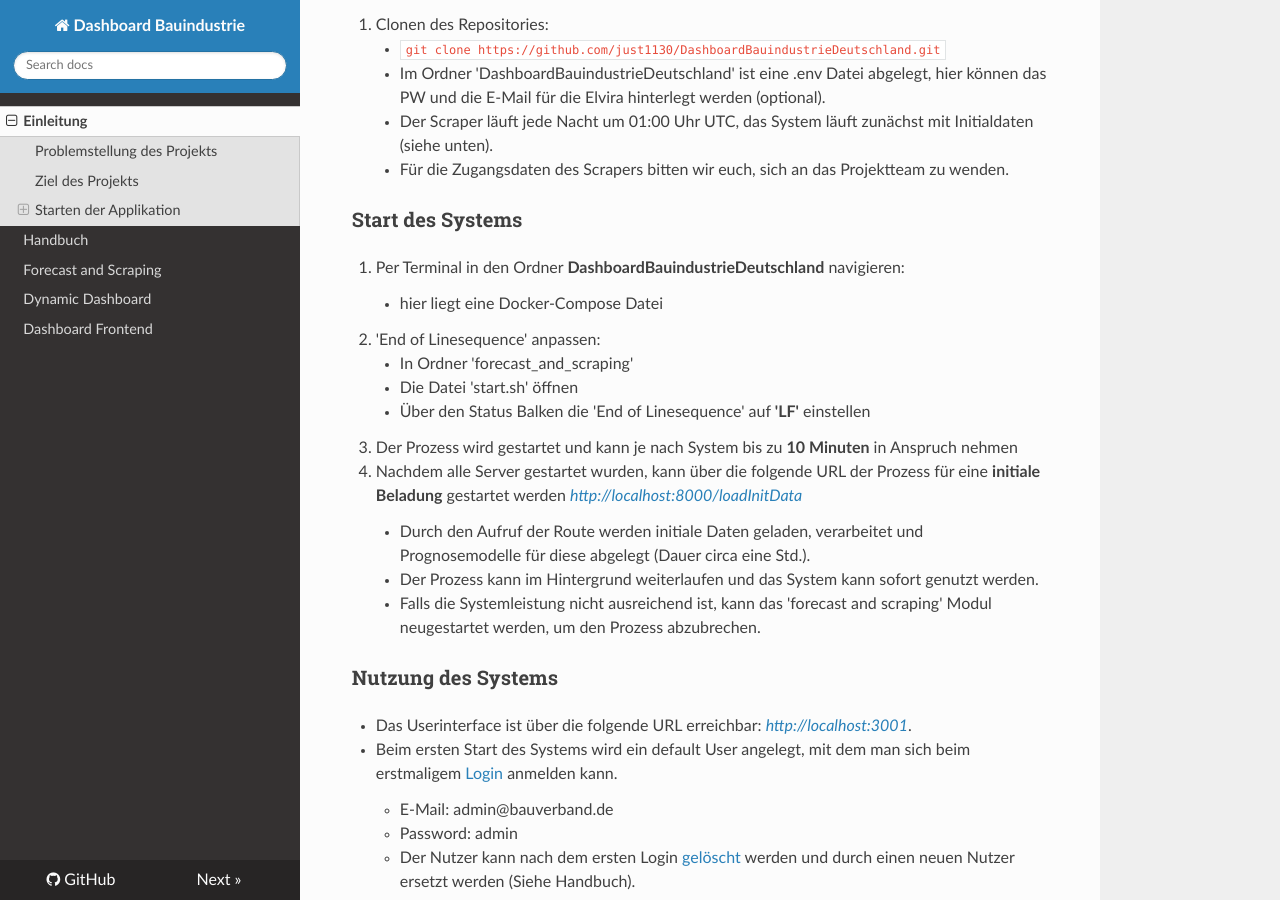
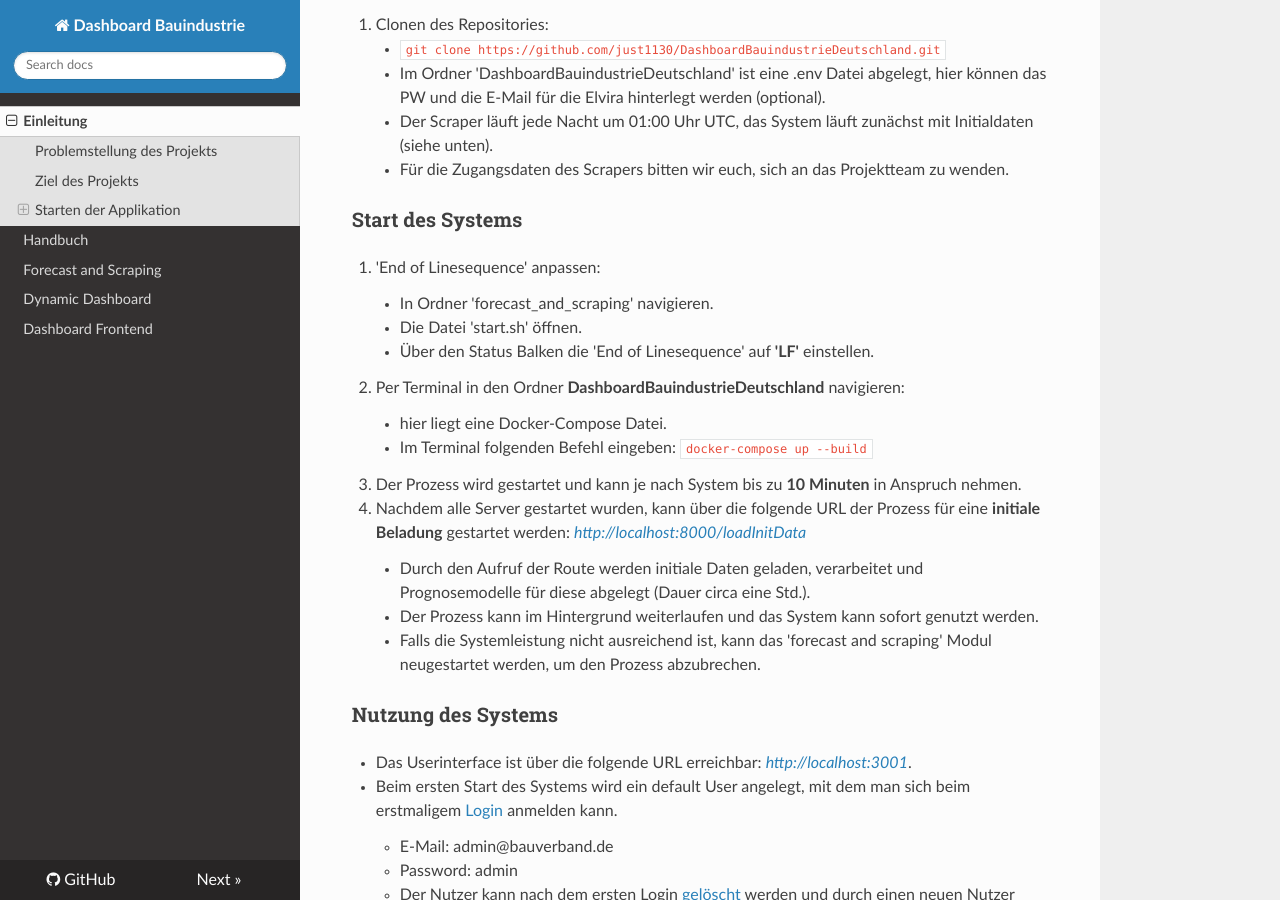
Before and after one commit to just1130/dashboardDoc, an MkDocs documentation site: the page built from docs/index.md, in a window 1280 px wide and 900 px high, scrolled down 1699 px. Built offline with MkDocs 1.6.1, drawn with Linux system fonts in a browser that asks for light colours; nearby versions of some CDN libraries.

Commit message:
Update index.md

```diff
--- a/docs/index.md
+++ b/docs/index.md
@@ -37,15 +37,17 @@ Für die Ausführung des Programmes ist es notwendig, Dockerdesktop (bzw. Docker
     - Für die Zugangsdaten des Scrapers bitten wir euch, sich an das Projektteam zu wenden.
 
 ### **Start des Systems**
+2. 'End of Linesequence' anpassen:
+    - In Ordner 'forecast_and_scraping' navigieren.
+    - Die Datei 'start.sh' öffnen.
+    - Über den Status Balken die 'End of Linesequence' auf **'LF'** einstellen.
 
-2. Per Terminal in den Ordner **DashboardBauindustrieDeutschland** navigieren:
-    - hier liegt eine Docker-Compose Datei
-3. 'End of Linesequence' anpassen:
-    - In Ordner 'forecast_and_scraping'
-    - Die Datei 'start.sh' öffnen
-    - Über den Status Balken die 'End of Linesequence' auf **'LF'** einstellen
-4. Der Prozess wird gestartet und kann je nach System bis zu **10 Minuten** in Anspruch nehmen
-5. Nachdem alle Server gestartet wurden, kann über die folgende URL der Prozess für eine **initiale Beladung** gestartet werden [_http://localhost:8000/loadInitData_](http://localhost:8000/loadInitData)
+3. Per Terminal in den Ordner **DashboardBauindustrieDeutschland** navigieren:
+    - hier liegt eine Docker-Compose Datei.
+    - Im Terminal folgenden Befehl eingeben: `docker-compose up --build`
+
+4. Der Prozess wird gestartet und kann je nach System bis zu **10 Minuten** in Anspruch nehmen.
+6. Nachdem alle Server gestartet wurden, kann über die folgende URL der Prozess für eine **initiale Beladung** gestartet werden: [_http://localhost:8000/loadInitData_](http://localhost:8000/loadInitData)
     - Durch den Aufruf der Route werden initiale Daten geladen, verarbeitet und Prognosemodelle für diese abgelegt (Dauer circa eine Std.).
     - Der Prozess kann im Hintergrund weiterlaufen und das System kann sofort genutzt werden.
     - Falls die Systemleistung nicht ausreichend ist, kann das 'forecast and scraping' Modul neugestartet werden, um den Prozess abzubrechen.
```
